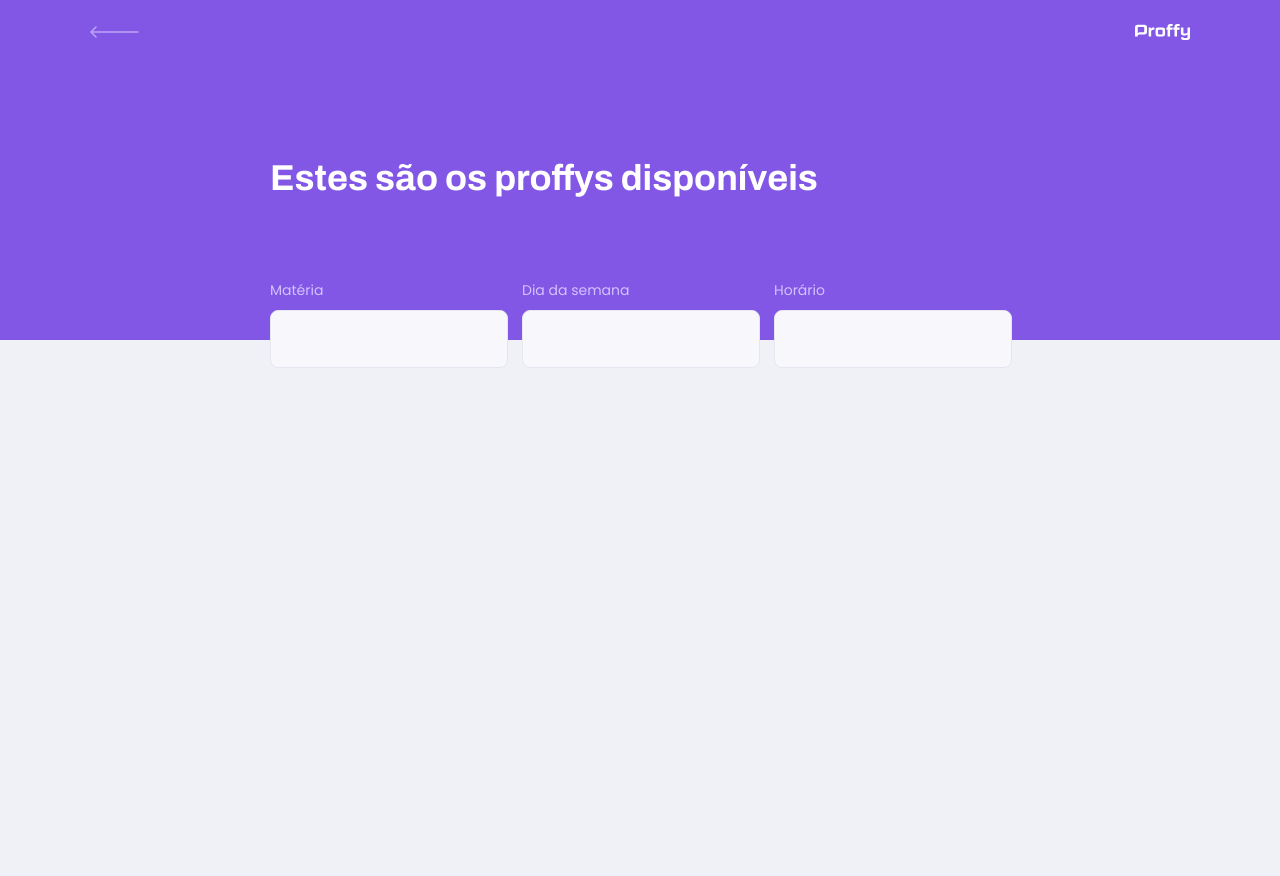
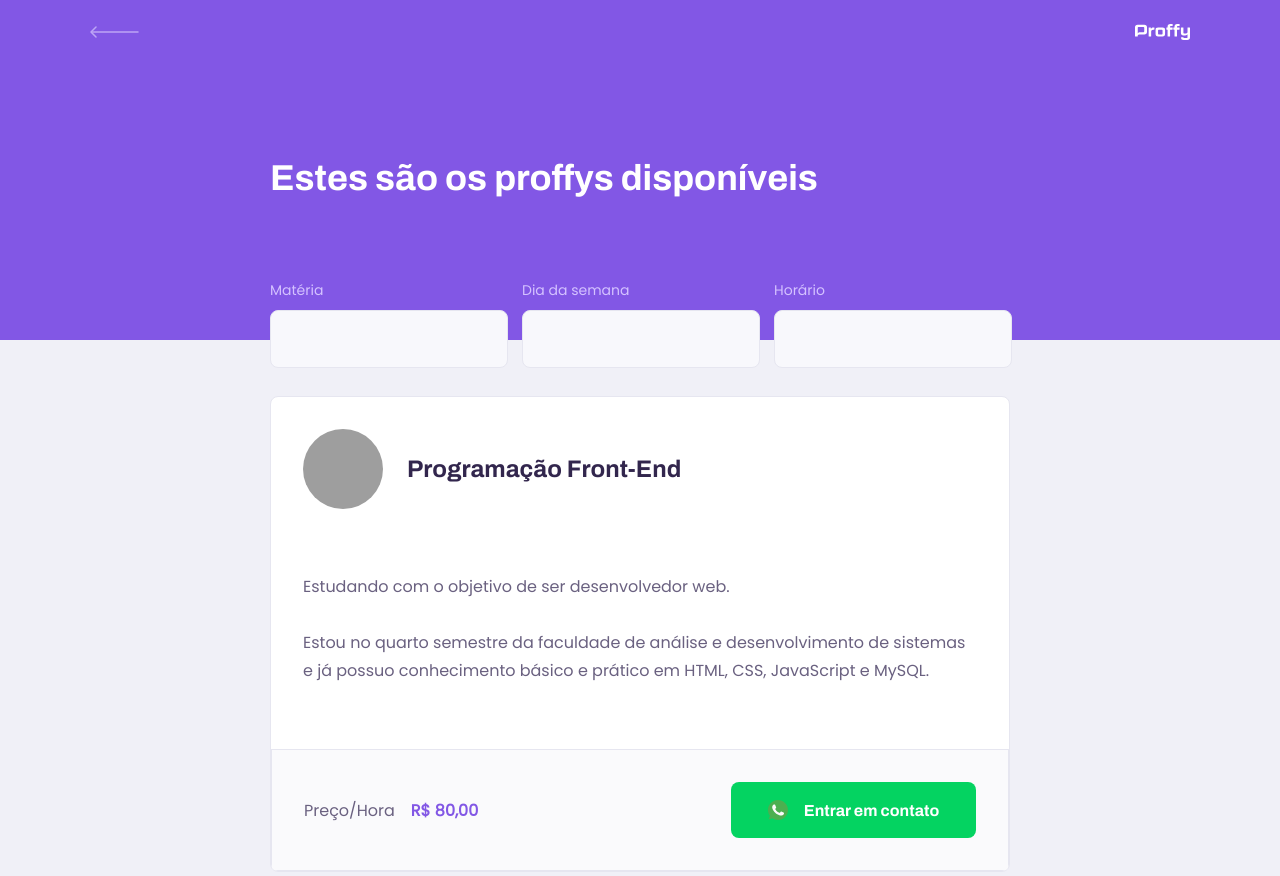
Before and after one commit to andersongames/proffy, a React (Create React App) app in the folder web/: page /study in a window 1280 px wide. Shown: the top 876 px of the page. Before the commit the page ends 800 px from the top, so only its background shows below. Built offline with nearby package versions, Linux system fonts and the light colour scheme; grey boxes are pictures that could not be loaded; the HTML template or start-up script is replaced by a standard one.

Commit message:
TeacherItem component

```diff
--- a/web/src/assets/styles/global.css
+++ b/web/src/assets/styles/global.css
@@ -48,6 +48,7 @@ input,
 button,
 textarea {
     font: 500 1.6rem Poppins;
+    color: var(--color-text-base);
 }
 
 .container {
--- /dev/null
+++ b/web/src/components/TeacherItem/index.tsx
@@ -0,0 +1,40 @@
+import React from 'react';
+
+import whatsappIcon from '../../assets/images/icons/whatsapp.svg';
+
+import './styles.css';
+
+function TeacherItem() {
+    return (
+        <article className="teacher-item">
+        <header>
+            <img
+                src="https://avatars1.githubusercontent.com/u/59886134?s=460&u=407d7ce9969c7946d43fe6cbbda7f84c92589da5&v=4"
+                alt="Anderson Games"
+            />
+            <div>
+                <strong>Programação Front-End</strong>
+            </div>
+        </header>
+
+        <p>
+        Estudando com o objetivo de ser desenvolvedor web.
+        <br /><br />
+        Estou no quarto semestre da faculdade de análise e desenvolvimento de sistemas e já possuo conhecimento básico e prático em HTML, CSS, JavaScript e MySQL.
+        </p>
+
+        <footer>
+            <p>
+                Preço/Hora
+                <strong>R$ 80,00</strong>
+            </p>
+            <button type="button">
+                <img src={whatsappIcon} alt="Whatsapp"/>
+                Entrar em contato
+            </button>
+        </footer>
+    </article>
+    );
+}
+
+export default TeacherItem;
--- /dev/null
+++ b/web/src/components/TeacherItem/styles.css
@@ -0,0 +1,102 @@
+.teacher-item {
+    background: var(--color-box-base);
+    border: 1px solid var(--color-line-in-white);
+    border-radius: 0.8rem;
+    margin-top: 2.4rem;
+    overflow: hidden;
+}
+
+.teacher-item header {
+    padding: 3.2rem 2rem;
+    display: flex;
+    align-items: center;
+}
+
+.teacher-item header img {
+    width: 8rem;
+    height: 8rem;
+    border-radius: 50%;
+}
+
+.teacher-item header div {
+    margin-left: 2.4rem;
+}
+
+.teacher-item header div strong {
+    font: 700 2.4rem Archivo;
+    display: block;
+    color: var(--color-text-title);
+}
+
+.teacher-item header div span {
+    font-size: 1.6rem;
+    display: block;
+    margin-top: 0.4rem;
+}
+
+.teacher-item > p {
+    padding: 0 2rem;
+    font-size: 1.6rem;
+    line-height: 2.8rem;
+}
+
+.teacher-item footer {
+    padding: 3.2rem 2rem;
+    background: var(--color-box-footer);
+    border: 1px solid var(--color-line-in-white);
+    margin-top: 3.2rem;
+    display: flex;
+    align-items: center;
+    justify-content: space-between;
+}
+
+.teacher-item footer p strong {
+    color: var(--color-primary);
+    font-size: 1.6rem;
+    display: block;
+}
+
+.teacher-item footer button {
+    width: 19rem;
+    height: 5.6rem;
+    background: var(--color-secondary);
+    color: var(--color-button-text);
+    border: 0;
+    border-radius: 0.8rem;
+    cursor: pointer;
+    font: 700 1.4rem Archivo;
+    display: flex;
+    align-items: center;
+    justify-content: space-evenly;
+    transition: 0.2s
+}
+
+.teacher-item footer button:hover {
+    background: var(--color-secondary-dark);
+}
+
+@media (min-width: 700px) {
+    .teacher-item header,
+    .teacher-item footer {
+        padding:3.2rem;
+    }
+
+    .teacher-item > p {
+        padding: 3.2rem;
+    }
+
+    .teacher-item footer p strong {
+        display: initial;
+        margin-left: 1.6rem;
+    }
+
+    .teacher-item footer button {
+        width: 24.5rem;
+        font-size: 1.6rem;
+        justify-content: center;
+    }
+
+    .teacher-item footer button img {
+        margin-right: 1.6rem;
+    }
+}
--- a/web/src/pages/TeacherList/index.tsx
+++ b/web/src/pages/TeacherList/index.tsx
@@ -1,6 +1,7 @@
 import React from 'react';
 
 import PageHeader from '../../components/PageHeader';
+import TeacherItem from '../../components/TeacherItem';
 
 import './styles.css'
 
@@ -25,6 +26,10 @@ function TeacherList() {
                     </div>
                 </form>
             </PageHeader>
+
+            <main>
+                <TeacherItem />
+            </main>
         </div>
     );
 }
--- a/web/src/pages/TeacherList/styles.css
+++ b/web/src/pages/TeacherList/styles.css
@@ -45,6 +45,11 @@
     bottom: 0;
 }
 
+#page-teacher-list main {
+    margin: 3.2rem auto;
+    width: 90%;
+}
+
 @media (min-width: 700px) {
     #page-teacher-list {
         max-width: 100%;
@@ -61,4 +66,10 @@
     #search-teachers .input-block + .input-block {
         margin-top: 0;
     }
+
+    #page-teacher-list main {
+        padding: 3.2rem 0;
+        max-width: 740px;
+        margin: 0 auto;
+    }
 }
```
